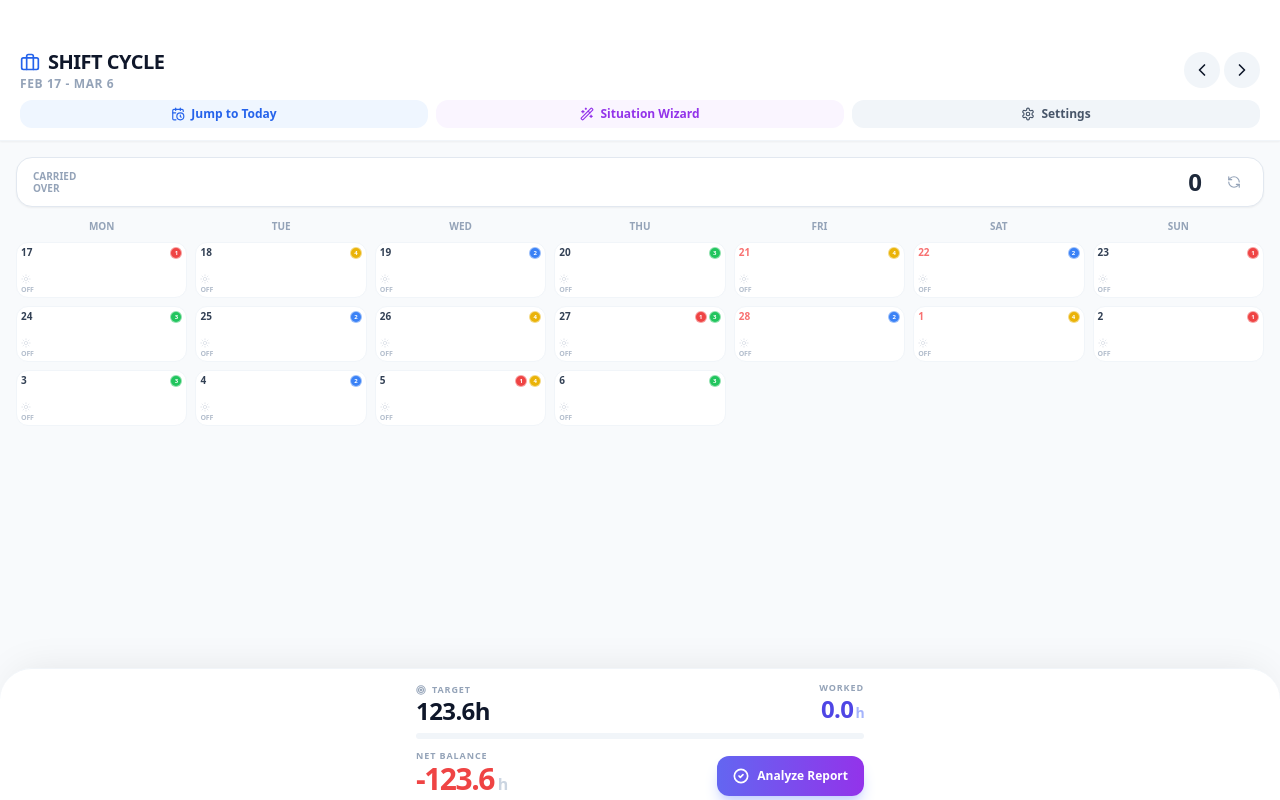
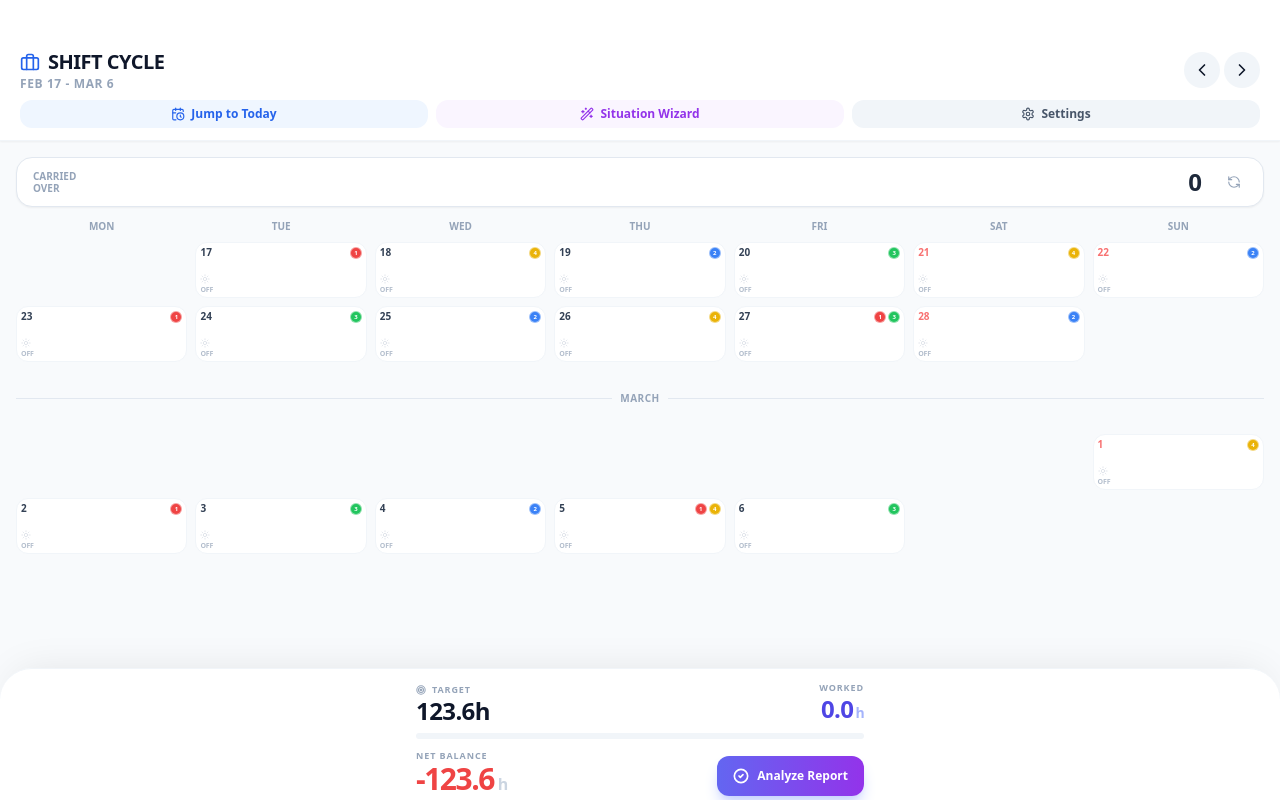
Before and after one commit to vergilmclee/Marine-Work-Hour-Balance, a React (Vite) app: page / in a window 1280 px wide. Built offline with nearby package versions, Linux system fonts and the light colour scheme.

Commit message:
Fix calendar weekday alignment and add month separator
Co-authored-by: vergilmclee <vergilmclee@users.noreply.github.com>

```diff
--- a/App.tsx
+++ b/App.tsx
@@ -598,15 +598,58 @@ const AppContent: React.FC = () => {
           {WEEKDAYS.map(d => <div key={d} className="text-center text-[10px] uppercase font-bold text-slate-400">{d}</div>)}
         </div>
         <div className="grid grid-cols-7 gap-2 auto-rows-fr">
-          {days.map(day => (
+          {(() => {
+            const firstDate = getDayDate(1);
+            const jsDay = firstDate.getDay(); // 0=Sun,1=Mon,...,6=Sat
+            const startCol = jsDay === 0 ? 6 : jsDay - 1; // Convert to Mon=0,...,Sun=6
+
+            const cells: React.ReactNode[] = [];
+            let lastMonth = -1;
+
+            for (let i = 0; i < startCol; i++) {
+              cells.push(<div key={`empty-${i}`} />);
+            }
+
+            days.forEach((day) => {
+              const date = getDayDate(day.dayId);
+              const month = date.getMonth();
+
+              if (month !== lastMonth) {
+                if (lastMonth !== -1) {
+                  const currentPos = (startCol + day.dayId - 1) % 7;
+                  for (let i = 0; i < (7 - currentPos) % 7; i++) {
+                    cells.push(<div key={`gap-${day.dayId}-${i}`} />);
+                  }
+                  const monthLabel = date.toLocaleDateString(language === 'zh-HK' ? 'zh-HK' : 'en-US', { month: 'long' });
+                  cells.push(
+                    <div key={`month-${month}`} className="col-span-7 flex items-center gap-2 py-1">
+                      <div className="h-px flex-1 bg-slate-200" />
+                      <span className="text-[10px] font-bold text-slate-400 uppercase tracking-wider">{monthLabel}</span>
+                      <div className="h-px flex-1 bg-slate-200" />
+                    </div>
+                  );
+                  const newJsDay = date.getDay();
+                  const newStartCol = newJsDay === 0 ? 6 : newJsDay - 1;
+                  for (let i = 0; i < newStartCol; i++) {
+                    cells.push(<div key={`empty2-${day.dayId}-${i}`} />);
+                  }
+                }
+                lastMonth = month;
+              }
+
+              cells.push(
                 <CalendarCell
                   key={day.dayId}
                   entry={day}
-              date={getDayDate(day.dayId)}
+                  date={date}
                   onClick={() => handleDayClick(day)}
                   userTeam={userTeam}
                 />
-          ))}
+              );
+            });
+
+            return cells;
+          })()}
         </div>
       </div>
 
```
Lines whose indentation alone changed are shown as unchanged.
